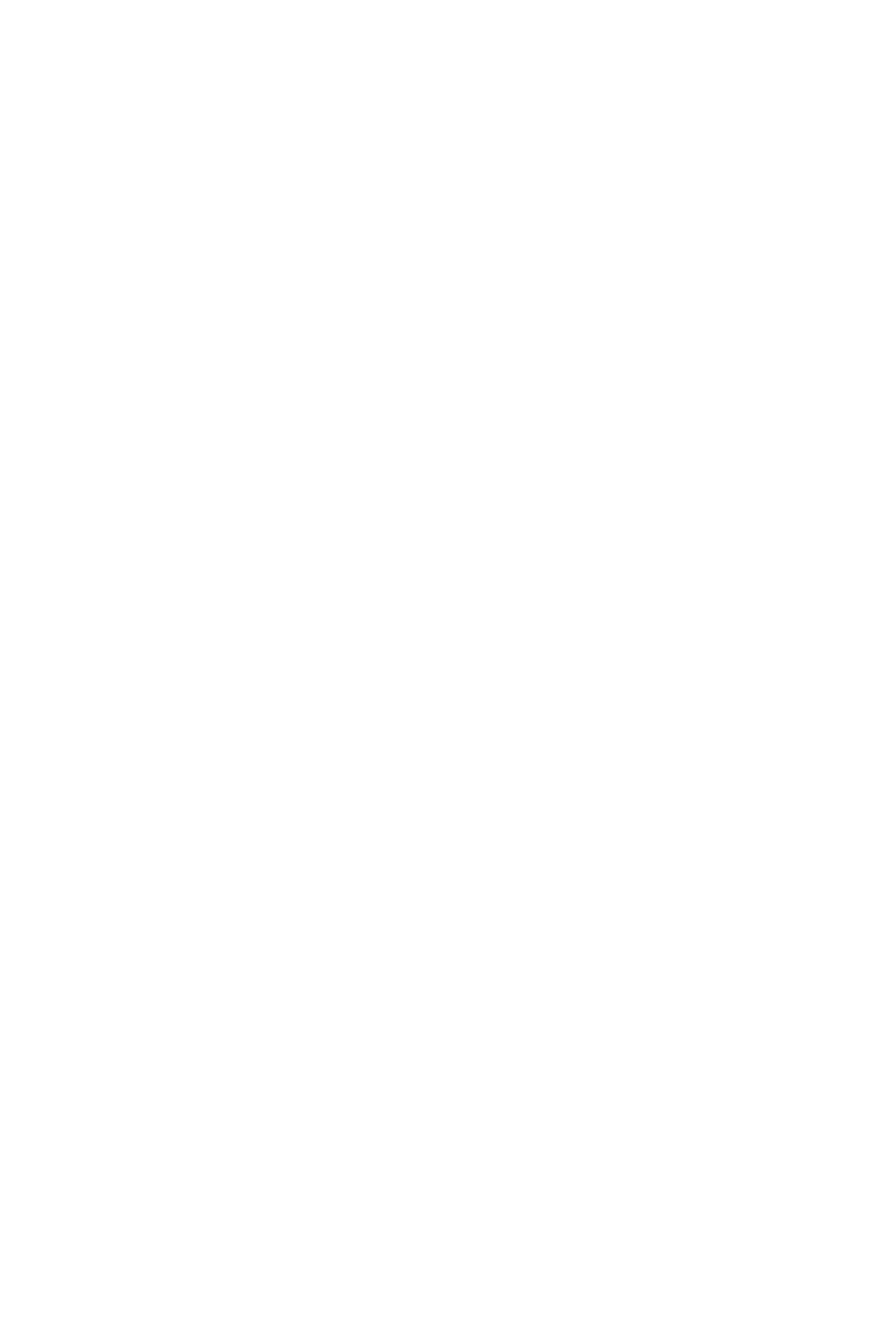
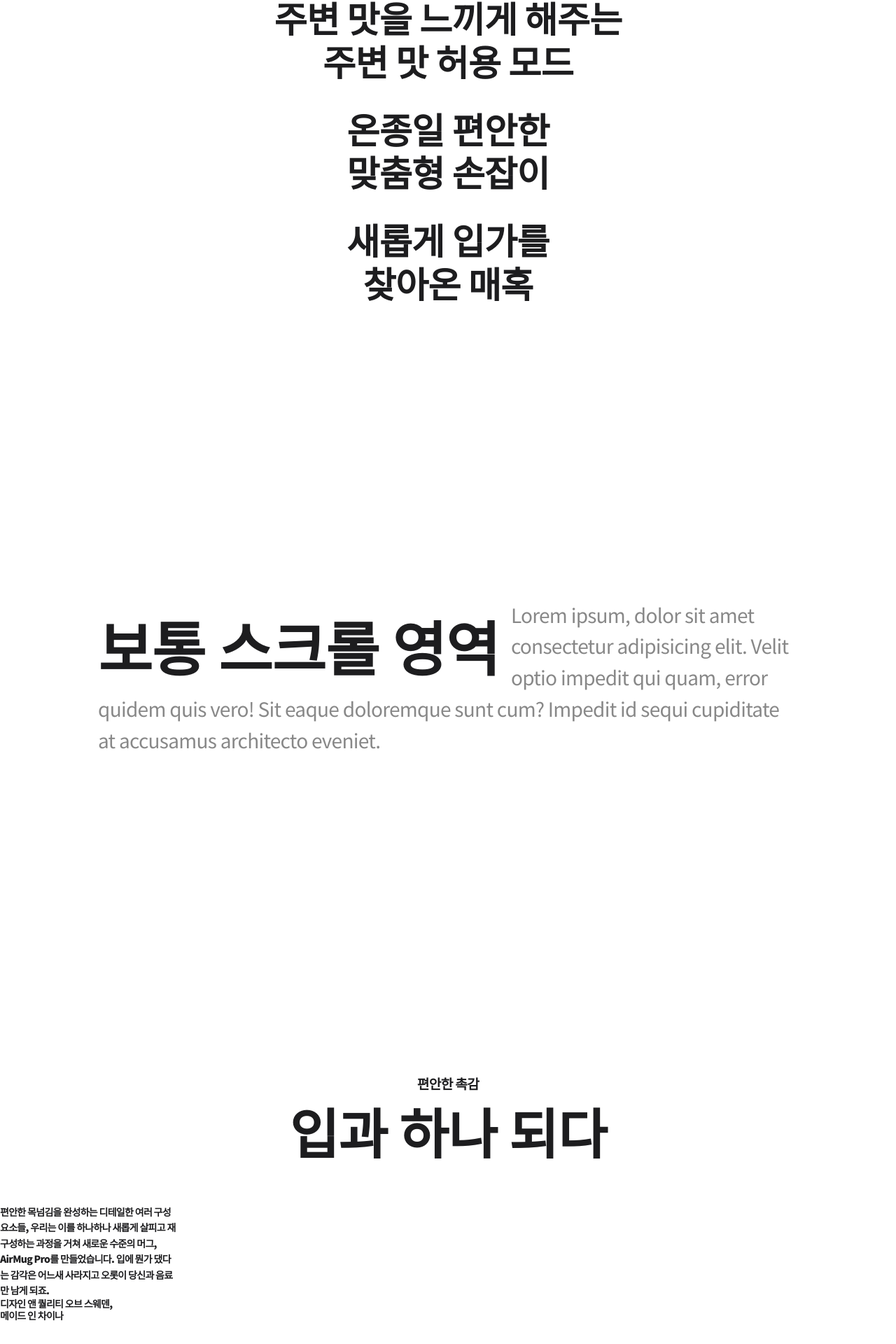
Before and after one commit to CookieMon-HH/phsinteraction, a React (Create React App) app: page / in a window 1280 px wide. Shown: the part 818-2738 px from the top of the page at 70% size. Before the commit the page ends 800 px from the top, so only its background shows below. Built offline with nearby package versions, Linux system fonts and the light colour scheme.

Commit message:
feature: 기본 페이지 골격 만들기 완료

```diff
--- a/src/components/GlobalNavigation.tsx
+++ b/src/components/common/GlobalNavigation.tsx
@@ -3,6 +3,7 @@ import styled from "styled-components";
 
 const Frame = styled.nav`
   height : 44px;
+  padding: 0 1rem;
 `;
 
 const LinksFrameDiv = styled.div`
--- a/src/components/LocalNavigation.tsx
+++ b/src/components/common/LocalNavigation.tsx
@@ -3,6 +3,7 @@ import styled from "styled-components";
 
 const Frame = styled.nav`
   height: 52px;
+  padding: 0 1rem;
   border-bottom: 1px solid #ddd;
 `;
 
--- /dev/null
+++ b/src/components/indexPage/FirstIndexPageSection.tsx
@@ -0,0 +1,43 @@
+import { FC } from "react";
+import styled from "styled-components";
+import { MixinIndexPageMainMessageStyle, MixinIndexPageSectionFrameStyle, MixinMedia1024 } from "../../styles/indexPage/IndexPageStyles";
+
+const Frame = styled.section`
+  ${MixinIndexPageSectionFrameStyle};
+  h1 {
+    font-size: 4rem;
+    text-align: center;
+
+    ${MixinMedia1024(`
+      font-size: 9vw;
+    `)};
+  }
+
+
+`;
+
+const SticyElemMainMessageDiv = styled.div`
+  ${MixinIndexPageMainMessageStyle};
+`;
+
+const FirstIndexPageSection: FC = (() => {
+  return (
+    <Frame>
+      <h1>AirMug Pro</h1>
+      <SticyElemMainMessageDiv>
+        <p>온전히 빠져들게 하는<br />최고급 세라믹</p>
+      </SticyElemMainMessageDiv>
+      <SticyElemMainMessageDiv>
+        <p>주변 맛을 느끼게 해주는<br />주변 맛 허용 모드</p>
+      </SticyElemMainMessageDiv>
+      <SticyElemMainMessageDiv>
+        <p>온종일 편안한<br />맞춤형 손잡이</p>
+      </SticyElemMainMessageDiv>
+      <SticyElemMainMessageDiv>
+        <p>새롭게 입가를<br />찾아온 매혹</p>
+      </SticyElemMainMessageDiv>
+    </Frame>
+  )
+});
+
+export default FirstIndexPageSection;
--- /dev/null
+++ b/src/components/indexPage/FourthIndexPageSection.tsx
@@ -0,0 +1,51 @@
+import { FC } from "react";
+import styled from "styled-components";
+import { MixinIndexPageSectionFrameStyle, MixinMedia1024 } from "../../styles/indexPage/IndexPageStyles";
+
+const Frame = styled.section`
+  ${MixinIndexPageSectionFrameStyle};
+`;
+
+const MidMessageP = styled.p`
+  max-width: 1000px;
+  margin: 0 auto;
+  padding: 0 1rem;
+  font-size: 2rem;
+  color: #888;
+  strong {
+    color: rgb(29, 29, 31);
+  }
+
+  ${MixinMedia1024(`
+    font-size: 4vw;
+  `)};
+`;
+
+const CanvasCaptionP = styled.p`
+  max-width: 1000px;
+  margin: 0 auto;
+  padding: 0 1rem;
+  font-size: 1.2rem;
+  color: #888;
+
+  ${MixinMedia1024(`
+    font-size: 2rem;
+  `)};
+`;
+
+const FourthIndexPageSection: FC = (() => {
+  return (
+    <Frame>
+      <MidMessageP>
+				<strong>Retina 머그</strong><br />
+				아이디어를 광활하게 펼칠<br />
+				아름답고 부드러운 음료 공간.
+      </MidMessageP>
+      <CanvasCaptionP>
+      Lorem ipsum dolor sit amet consectetur adipisicing elit. Minus magni iure dolore ipsa vitae ea natus accusamus suscipit rem et maiores odio, dignissimos repellendus velit voluptatem, eaque rerum ex voluptates!
+      </CanvasCaptionP>
+    </Frame>
+  )
+});
+
+export default FourthIndexPageSection;
--- /dev/null
+++ b/src/components/indexPage/IndexPageFooter.tsx
@@ -0,0 +1,21 @@
+import { FC } from "react";
+import styled from "styled-components";
+
+const Frame = styled.footer`
+  display: flex;
+  align-items: center;
+  justify-content: center;
+  height: 7rem;
+  color: white;
+  background: darkorange;
+`;
+
+const IndexPageFooter: FC = (() => {
+  return (
+    <Frame>
+      2020, 1분 코딩
+    </Frame>
+  )
+});
+
+export default IndexPageFooter;
--- /dev/null
+++ b/src/components/indexPage/SecondIndexPageSection.tsx
@@ -0,0 +1,44 @@
+import { FC } from "react";
+import styled from "styled-components";
+import { MixinIndexPageSectionFrameStyle, MixinMedia1024 } from "../../styles/indexPage/IndexPageStyles";
+
+const Frame = styled.section`
+  ${MixinIndexPageSectionFrameStyle};
+`;
+
+const DescriptionP = styled.p`
+  max-width: 1000px;
+  margin: 0 auto;
+  padding: 0 1rem;
+  font-size: 1.2rem;
+  color: #888;
+
+  strong {
+    float: left;
+    margin-right: 0.2em;
+    font-size: 3rem;
+    color: rgb(29, 29, 31);
+  }
+
+
+  ${MixinMedia1024(`
+		padding: 0;
+		font-size: 2rem;
+    strong {
+      font-size: 6rem;
+    }
+  `)};
+`;
+
+const SecondIndexPageSection: FC = (() => {
+  return (
+    <Frame>
+      <DescriptionP>
+        <strong>보통 스크롤 영역</strong>
+        Lorem ipsum, dolor sit amet consectetur adipisicing elit. Velit optio impedit qui quam, error quidem quis vero! Sit eaque doloremque sunt cum? Impedit id sequi cupiditate at accusamus architecto eveniet.
+      </DescriptionP>
+    </Frame>
+  )
+});
+
+export default SecondIndexPageSection;
--- /dev/null
+++ b/src/components/indexPage/ThirdIndexPageSection.tsx
@@ -0,0 +1,55 @@
+import { FC } from "react";
+import styled from "styled-components";
+import { MixinIndexPageMainMessageStyle, MixinIndexPageSectionFrameStyle, MixinMedia1024 } from "../../styles/indexPage/IndexPageStyles";
+
+const Frame = styled.section`
+  ${MixinIndexPageSectionFrameStyle};
+`;
+
+const SticyElemMainMessageDiv = styled.div`
+  ${MixinIndexPageMainMessageStyle};
+  font-size: 3.5rem;
+
+  ${MixinMedia1024(`
+    font-size: 6vw;
+  `)};
+`;
+
+const SticyElemDescriptionMessageDiv = styled.div`
+  font-weight: bold;
+  width: 50%;
+
+  ${MixinMedia1024(`
+    width: 20%;
+  `)};
+`;
+
+const PinDiv = styled.div`
+  width: 1px;
+  height: 100px;
+  backgroud: rgb(29, 29, 31);
+`;
+
+const ThirdIndexPageSection: FC = (() => {
+  return (
+    <Frame>
+      <SticyElemMainMessageDiv>
+        <p>
+          <small>편안한 촉감</small>
+          입과 하나 되다
+        </p>
+      </SticyElemMainMessageDiv>
+      <SticyElemDescriptionMessageDiv>
+        <p>
+					편안한 목넘김을 완성하는 디테일한 여러 구성 요소들, 우리는 이를 하나하나 새롭게 살피고 재구성하는 과정을 거쳐 새로운 수준의 머그, AirMug Pro를 만들었습니다. 입에 뭔가 댔다는 감각은 어느새 사라지고 오롯이 당신과 음료만 남게 되죠.
+        </p>
+      </SticyElemDescriptionMessageDiv>
+      <SticyElemDescriptionMessageDiv>
+					디자인 앤 퀄리티 오브 스웨덴,<br />메이드 인 차이나
+      </SticyElemDescriptionMessageDiv>
+      <PinDiv />
+    </Frame>
+  )
+});
+
+export default ThirdIndexPageSection;
--- a/src/pages/indexPage.tsx
+++ b/src/pages/indexPage.tsx
@@ -1,7 +1,12 @@
 import { FC } from "react";
 import styled from "styled-components";
-import GlobalNavigation from "../components/GlobalNavigation";
-import LocalNavigation from "../components/LocalNavigation";
+import GlobalNavigation from "../components/common/GlobalNavigation";
+import LocalNavigation from "../components/common/LocalNavigation";
+import FirstIndexPageSection from "../components/indexPage/FirstIndexPageSection";
+import FourthIndexPageSection from "../components/indexPage/FourthIndexPageSection";
+import IndexPageFooter from "../components/indexPage/IndexPageFooter";
+import SecondIndexPageSection from "../components/indexPage/SecondIndexPageSection";
+import ThirdIndexPageSection from "../components/indexPage/ThirdIndexPageSection";
 
 const Frame = styled.div`
 `;
@@ -11,6 +16,11 @@ const IndexPage: FC = () => {
     <Frame>
       <GlobalNavigation />
       <LocalNavigation />
+      <FirstIndexPageSection />
+      <SecondIndexPageSection />
+      <ThirdIndexPageSection />
+      <FourthIndexPageSection />
+      <IndexPageFooter />
     </Frame>
   );
 };
--- /dev/null
+++ b/src/styles/indexPage/IndexPageStyles.ts
@@ -0,0 +1,44 @@
+const MixinMedia1024 = (cssText: string) => `
+  @media (min-width: 1024px) {
+    ${cssText};
+  }
+`;
+
+const MixinIndexPageSectionFrameStyle = `
+  padding-top: 50vh;
+`;
+
+const MixinIndexPageMainMessageStyle = `
+  display: flex;
+  align-items: center;
+  justify-content: center;
+  margin: 5px 0;
+  height: 3em;
+  font-size: 2.5rem;
+
+  p {
+    font-weight: bold;
+    text-align: center;
+    line-height: 1.2;
+  }
+
+  small {
+    display: block;
+    margin-bottom: 0.5em;
+    font-size: 1rem;
+  }
+
+  ${MixinMedia1024(`
+    font-size: 4vw;
+
+    small {
+      font-size: 1.5vw;
+    }
+  `)};
+`;
+
+export {
+  MixinMedia1024,
+  MixinIndexPageSectionFrameStyle,
+  MixinIndexPageMainMessageStyle,
+};
```
